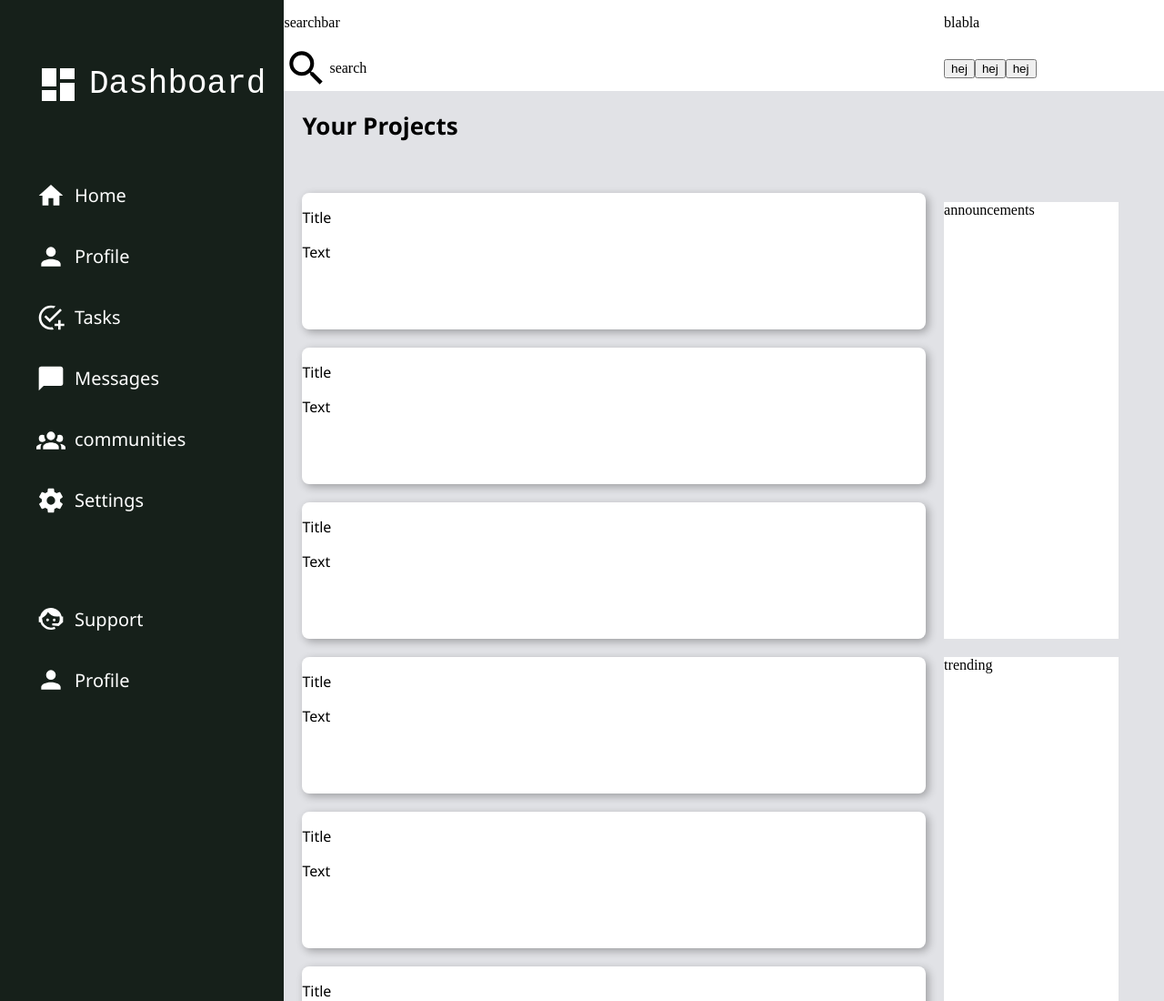
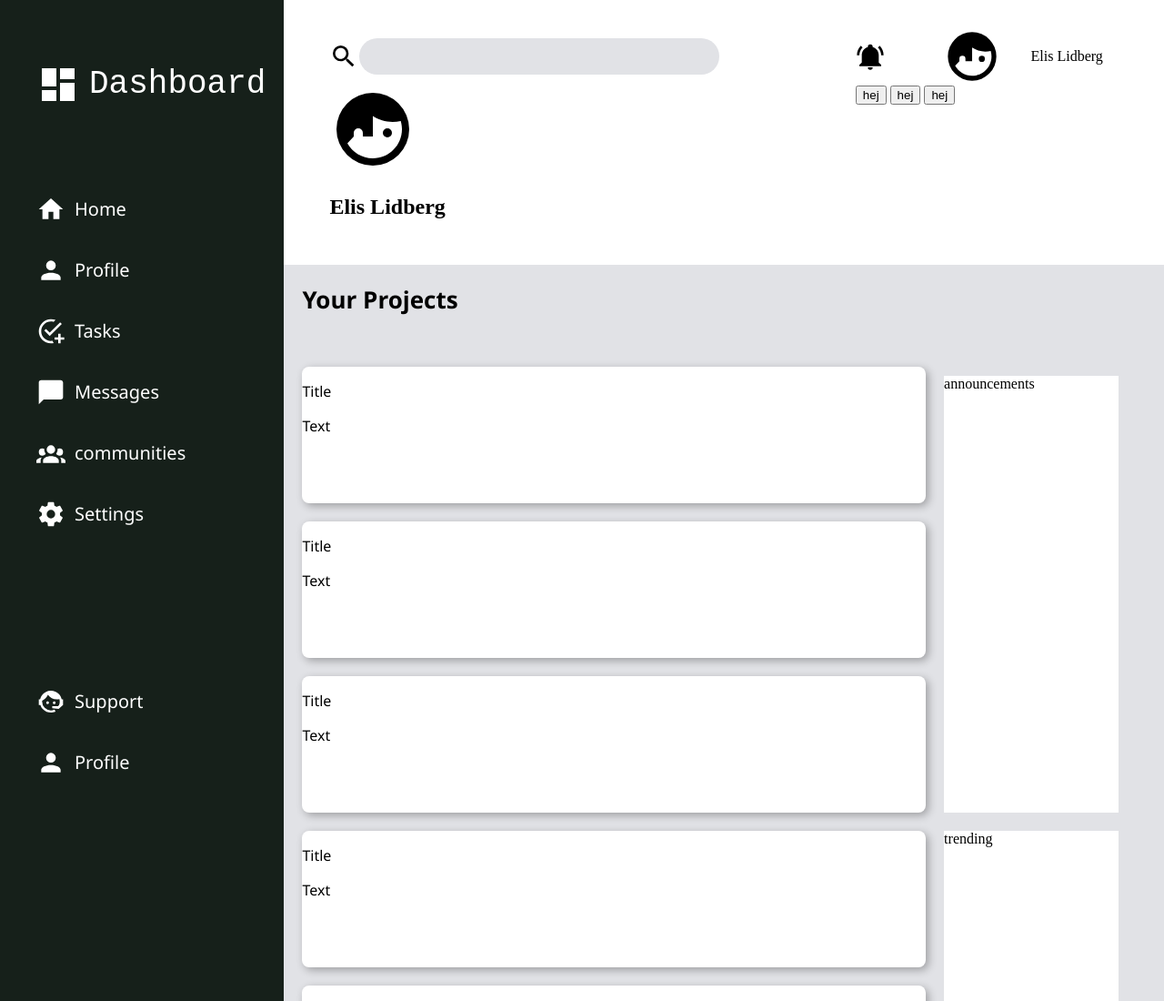
Before and after one commit to Klaranaslund/admin-dashboard, a plain HTML site: page index.html in a window 1280 px wide. Shown: the top 1100 px of the page at 91% size. Drawn offline with Linux system fonts and the light colour scheme.

Commit message:
Add first draft of layout for top part of header. Clean up parts of code with new classes and simplifications.

```diff
--- a/index.html
+++ b/index.html
@@ -8,16 +8,27 @@
 </head>
 <body>
     <div class="header">
-        <div class="firstSectionHeader">
-            <p>searchbar</p>
-            <p>blabla</p>
+        <div class="upperHeader">
+
+            <div class="search">
+                <img src="images/magnify.svg" alt="" class="icon">
+                <div class="searchbar"></div>
+            </div>
+
+            <div class="profilesomething"> <!-- ?-->
+                <img src="images/bell-ring.svg" alt="" class="icon">
+                <img src="images/face-man-profile.svg" alt="" class="smallProfilePicture">
+                <p>Elis Lidberg</p>
+            </div>
 
         </div>
-        <div class="secondSectionHeader">
-            <div>
-                <img src="images/magnify.svg" alt=""><p>search</p>
+        <div class="lowerHeader">
+
+            <div class="profilenamelow"> <!-- ?-->
+                <img src="images/face-man-profile.svg" alt="" class="largeProfilePicture">
+                <h2>Elis Lidberg</h2>
                 </div>
-            <div>
+            <div class="headerButtons">
                 <button>hej</button>
                 <button>hej</button>
                 <button>hej</button>
@@ -37,31 +48,31 @@
 
             <ul class="firstSidebarList">
                 <li>
-                    <img src="images/home.svg" alt=""><p>Home</p>
+                    <img src="images/home.svg" alt="" class="icon"><p>Home</p>
                 </li>
                 <li>
-                    <img src="images/account.svg" alt=""><p>Profile</p>
+                    <img src="images/account.svg" alt="" class="icon"><p>Profile</p>
                     </li>
                 <li>
-                    <img src="images/tasks.svg" alt=""><p>Tasks</p>
+                    <img src="images/tasks.svg" alt="" class="icon"><p>Tasks</p>
                 </li>
                 <li>
-                    <img src="images/message.svg" alt=""><p>Messages</p>
+                    <img src="images/message.svg" alt="" class="icon"><p>Messages</p>
                 </li>
                 <li>
-                    <img src="images/communities.svg" alt=""><p>communities</p>
+                    <img src="images/communities.svg" alt="" class="icon"><p>communities</p>
                 </li>
                 <li>
-                    <img src="images/settings.svg" alt=""><p>Settings</p>
+                    <img src="images/settings.svg" alt="" class="icon"><p>Settings</p>
                 </li>
             </ul>
 
             <ul class="secondSidebarList">
                 <li>
-                    <img src="images/support.svg" alt=""><p>Support</p>
+                    <img src="images/support.svg" alt="" class="icon"><p>Support</p>
                 </li>
                 <li>
-                    <img src="images/account.svg" alt=""><p>Profile</p>
+                    <img src="images/account.svg" alt="" class="icon"><p>Profile</p>
                     </li>
                 <li>
 
--- a/style.css
+++ b/style.css
@@ -1,7 +1,3 @@
-/*TODO
-Fixa sidebar*/
-
-
 body{
     margin :0;
     padding: 0;
@@ -11,32 +7,51 @@ body{
     grid-template-rows: 1fr 5fr;
 }
 
+
+/*Header section*/
 .header{
     display: grid;
     grid-column-start: 2;
     background-color: white;
+    padding: 30px 50px;
+}
+.upperHeader, .lowerHeader{
+    display: grid;
+    grid-template-columns: 2fr 1fr;
+}
+.icon{ /*Skapa ikon-klasser istället.*/
+    width: 2rem;
+}
+/*Upper*/
+.search{
+    display: grid;
+    grid-template-columns: 1fr 12fr;
+    align-items: center;
+    padding-right: 150px; /*?*/
+}
+.searchbar{
+    border-radius: 25px;
+    background-color: rgb(225, 226, 230);
+    min-height: 40px; /*?*/
 }
 
-.firstSectionHeader{
+.profilesomething{ /*?!*/
     display: grid;
-    grid-template-columns: 3fr 1fr;
-}
-
-.secondSectionHeader{
-    display: grid;
-    grid-template-columns: 3fr 1fr;
-}
-
-
-.secondSectionHeader > div{
-    display: flex;
+    grid-template-columns: 1fr 1fr 1fr;
     align-items: center;
 }
 
-.firstSectionHeader img, .secondSectionHeader img{
-    width: 50px;
+.smallProfilePicture{
+    width: 4rem;
+}
+/*Lower*/
+
+
+.largeProfilePicture{
+    width: 6rem;
 }
 
+/*Sidebar section*/
 .sidebar{
     display: grid;
     grid-template-rows: 1fr 3fr 4fr;
@@ -73,15 +88,9 @@ body{
     font-family: 'Courier New', Courier, monospace;
 }
 
-.firstSidebarList img, .secondSidebarList img{
-    width: 2rem;
-}
 .dashboard img{
     width: 3rem;
 }
-
-
-
 
 
 /*Mid section*/
```
Also changed, not shown: images/bell-ring.svg (added), images/face-man-profile.svg (added).
